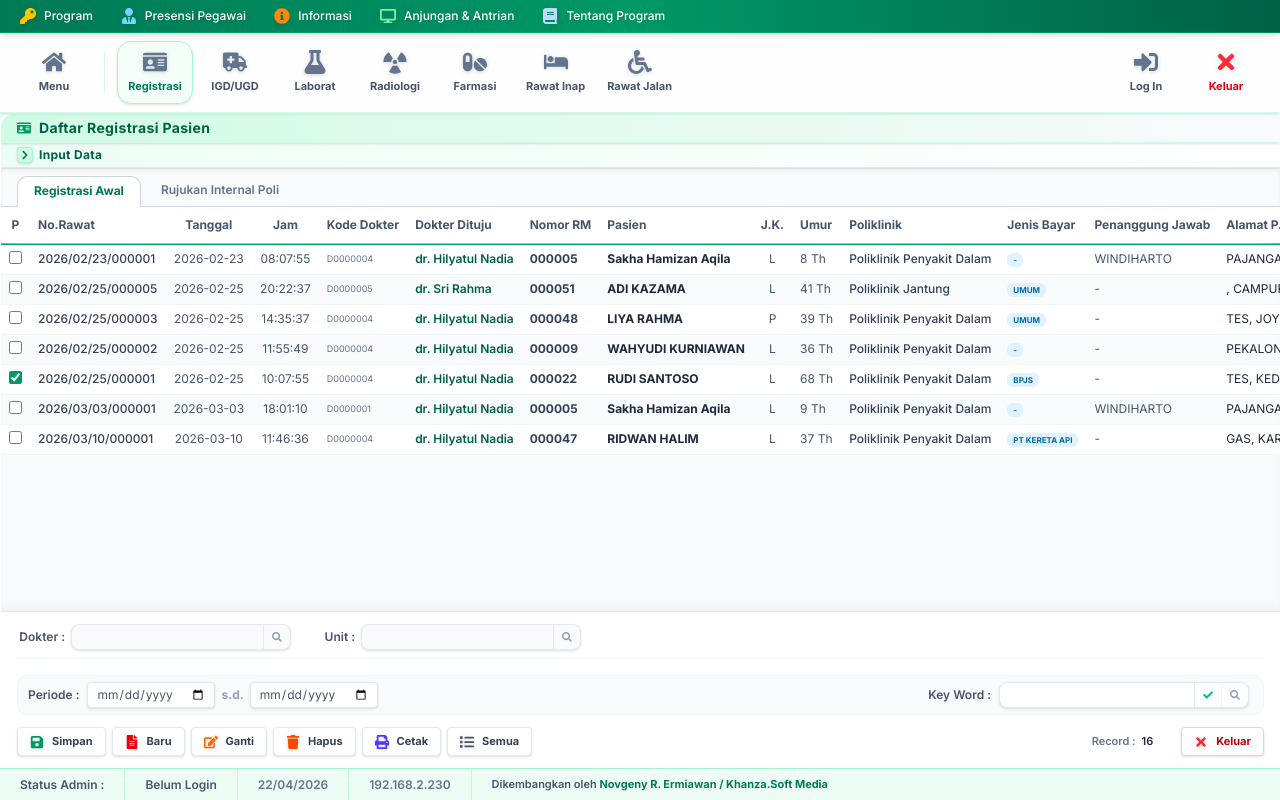
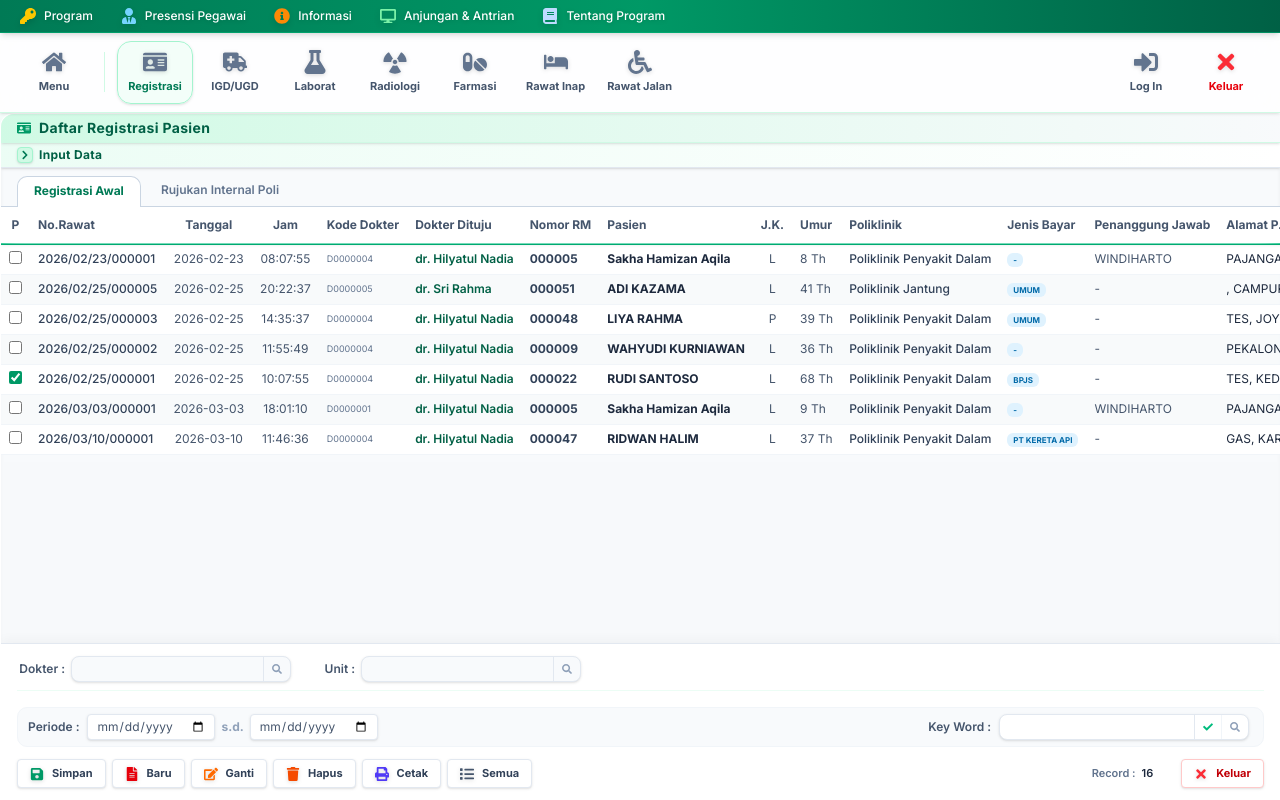
Before and after one commit to Renov30/nxt-khanza, a Next.js app: page /registrasi in a window 1280 px wide. Built offline with nearby package versions, Linux system fonts and the light colour scheme; no server answers.

Commit message:
refactor: hilangkan bottom bar untuk space yang lebih

```diff
--- a/components/AppShell.tsx
+++ b/components/AppShell.tsx
@@ -119,29 +119,6 @@ export default function AppShell({ children }: { children: React.ReactNode }) {
         </div>
       </main>
 
-      {/* Bottom Status Bar */}
-      <motion.footer
-        initial={{ y: 20, opacity: 0 }}
-        animate={{ y: 0, opacity: 1 }}
-        transition={{ delay: 0.4, duration: 0.5 }}
-        className="bg-brand-50/90 backdrop-blur-md border-t border-brand-200 text-xs font-semibold text-slate-600 flex items-center h-8 z-20 shadow-[0_-2px_10px_rgba(0,0,0,0.02)] w-full overflow-x-auto whitespace-nowrap [scrollbar-width:none] [-ms-overflow-style:none] [&::-webkit-scrollbar]:hidden"
-      >
-        <div className="px-3 sm:px-5 py-1 border-r border-brand-200/60 flex items-center min-w-max h-full">
-          Status Admin :
-        </div>
-        <div className="px-3 sm:px-5 py-1 border-r border-brand-200/60 flex items-center hover:bg-brand-100 cursor-pointer transition-colors h-full min-w-max">
-          {isLoggedIn ? username || 'Admin Utama' : 'Belum Login'}
-        </div>
-        <div className="hidden sm:flex px-5 py-1 border-r border-brand-200/60 items-center h-full text-slate-500 font-mono">
-          22/04/2026
-        </div>
-        <div className="hidden sm:flex px-5 py-1 border-r border-brand-200/60 items-center h-full text-slate-500 font-mono">
-          192.168.2.230
-        </div>
-        <div className="px-3 sm:px-5 py-1 flex items-center min-w-max h-full text-[11px] flex-1">
-          <span><span className="hidden sm:inline">Dikembangkan oleh </span><span className="inline sm:hidden">Dev: </span><span className="text-brand-700 font-bold">Novgeny R. Ermiawan / Khanza.Soft Media</span></span>
-        </div>
-      </motion.footer>
 
       {/* Context Menu */}
       <AnimatePresence>
```
